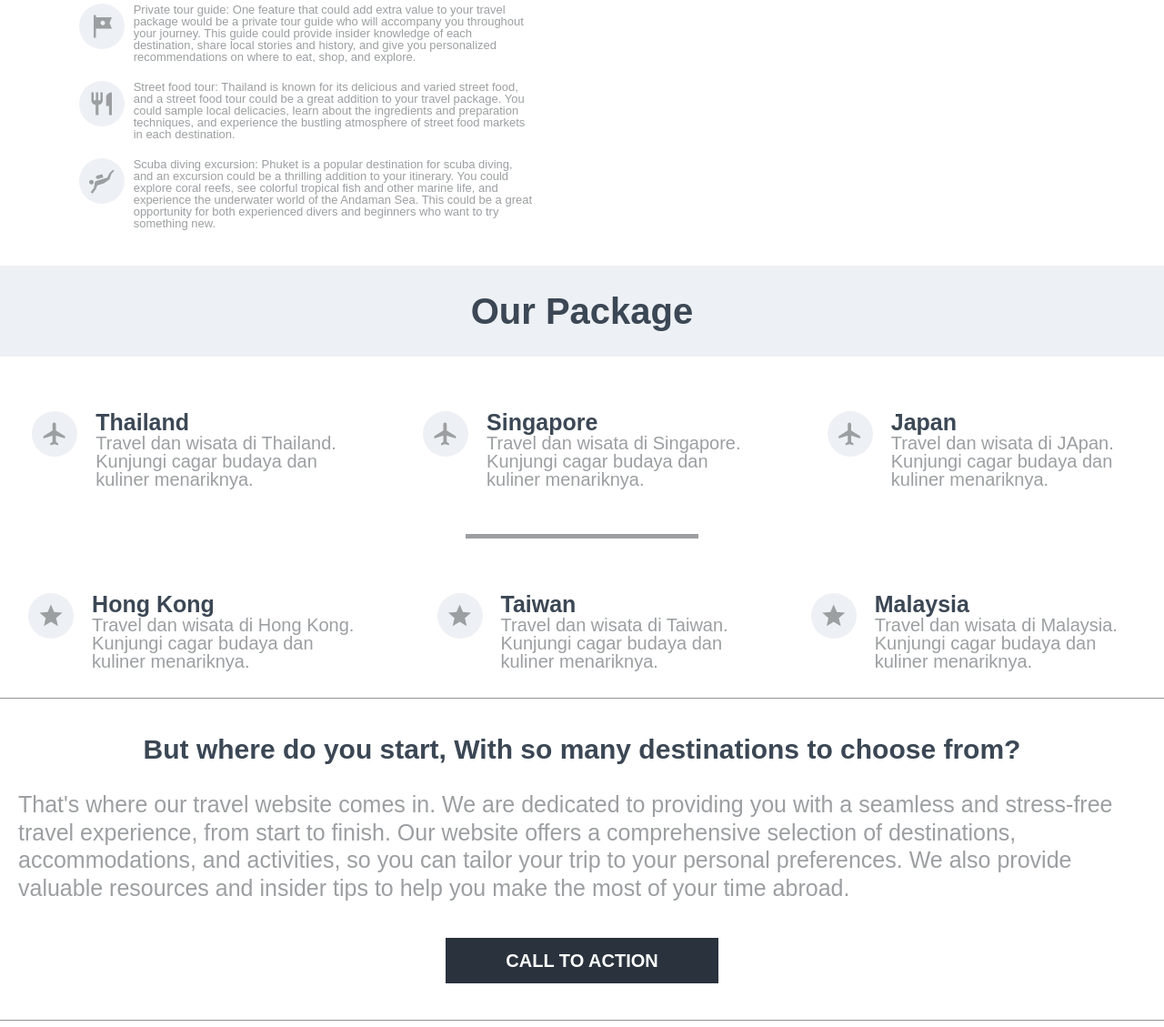
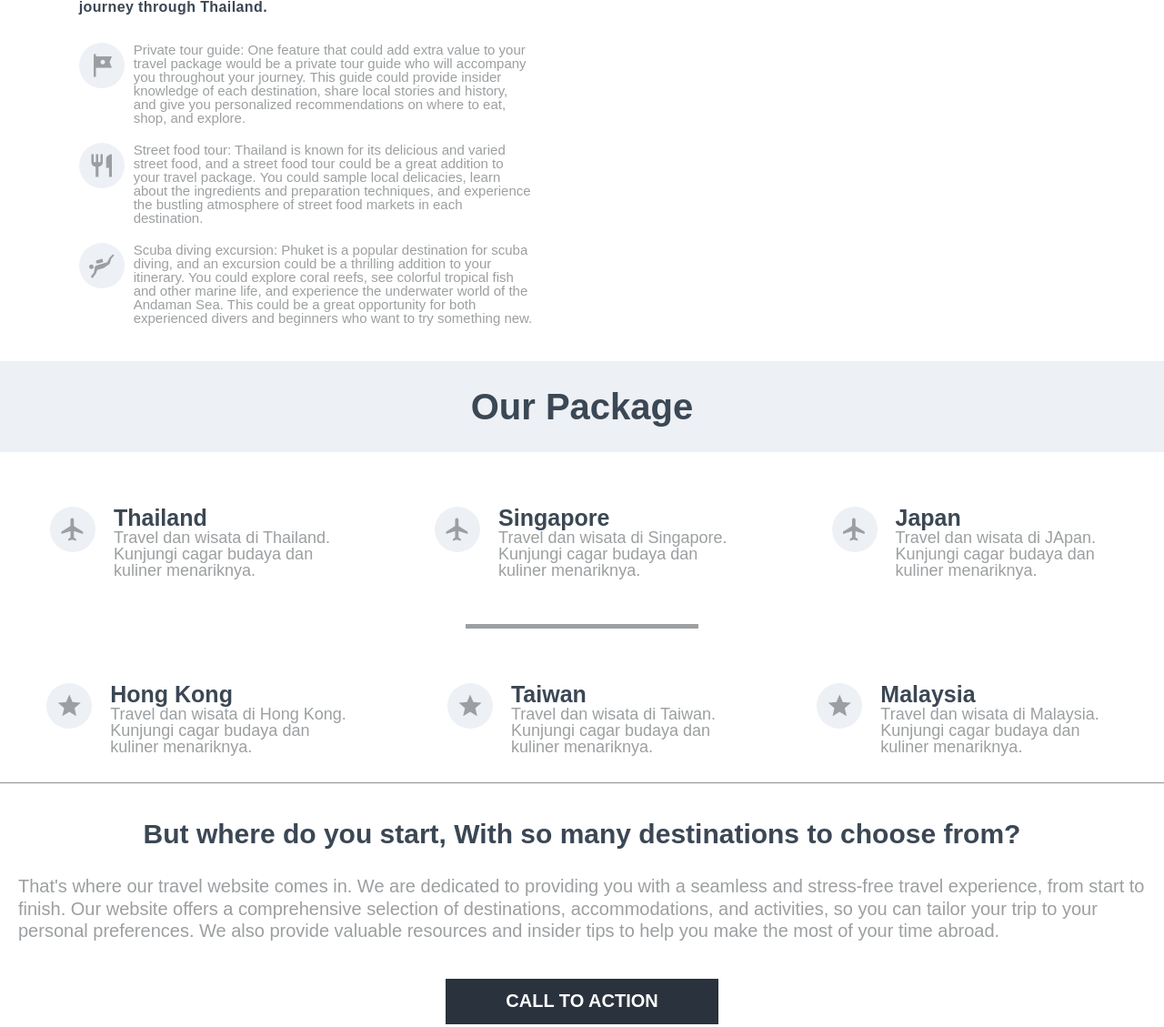
Before and after one commit to Williamy11/miniproject2, a plain HTML site: page index.html in a window 1280 px wide. Shown: the part 1176-2305 px from the top of the page at 91% size. Drawn offline with Linux system fonts and the light colour scheme.

Commit message:
Add files via upload

```diff
--- a/css/projek2.css
+++ b/css/projek2.css
@@ -74,13 +74,14 @@ table {
     text-align: center;
 }
 .header_title{
-    font-size: 30px;
+    font-size: 40px;
     margin: 50px 0 60px 0;
     font-weight: 800;
     color: #3b4754;
 }
 .header_subtitle{
     color: #9c9fa1;
+    font-size: 25px;
     margin-bottom: 50px;
 }
 /* main */
@@ -109,6 +110,7 @@ table {
     margin-top: 30px;
     margin-bottom: 30px;
     font-style: italic;
+    font-size: 20px;
 }
 .konten1_profile{
     display: flex;
@@ -166,6 +168,9 @@ table {
     color: #9c9fa1;
     font-size: 13px;
     margin-bottom: 20px;
+}
+.fitur_text{
+    font-size: 15px;
 }
 #section2{
     max-width: 500px;
@@ -269,7 +274,7 @@ input[type=submit]{
     font-weight: bold;
 }
 .place_text p{
-    font-size: 20px;
+    font-size: 18px;
     color: #9c9fa1;
 }
 /* section5 */
@@ -289,7 +294,7 @@ input[type=submit]{
 #section5 p{
     margin: 0 20px;
     text-align: left;
-    font-size: 25px;
+    font-size: 20px;
     margin-bottom: 40px;
     color: #9c9fa1;
     line-height: 2.2ch;
```
